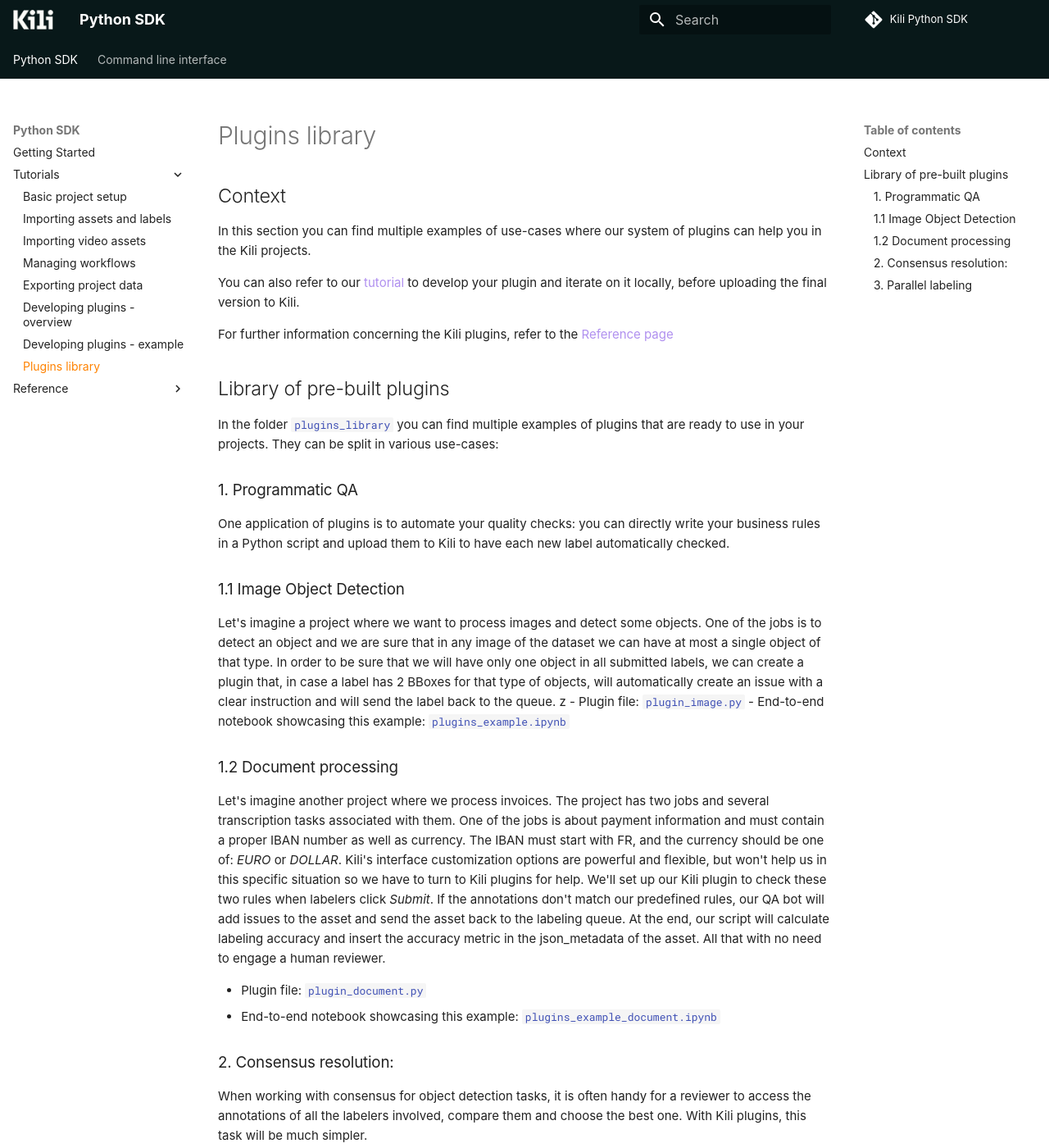
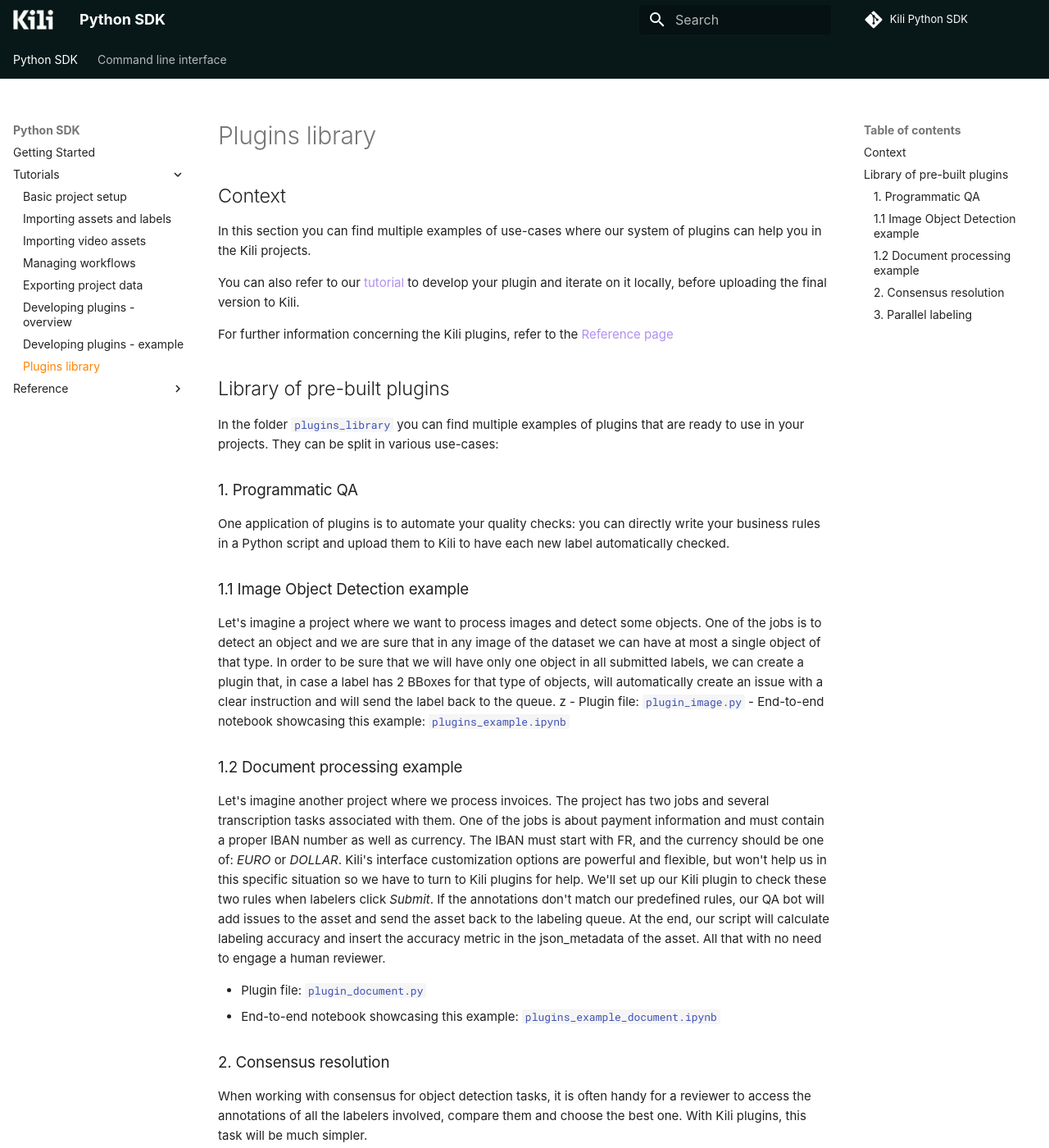
Before and after one commit to kili-technology/kili-python-sdk, an MkDocs documentation site: the page built from docs/sdk/tutorials/plugins_library.md, in a window 1280 px wide and 1400 px high. Shown: the whole window at 82% size. Built offline with MkDocs 1.6.1 and Material for MkDocs 9.7.7, drawn with Linux system fonts in a browser that asks for light colours; some web fonts are replaced; comment, search, counter and statistics services are not loaded; the version menu is left out.

Commit message:
docs: ✏️ small improvements on plugins_library page

```diff
--- a/docs/sdk/tutorials/plugins_library.md
+++ b/docs/sdk/tutorials/plugins_library.md
@@ -14,26 +14,29 @@
 
 ### 1. Programmatic QA
 One application of plugins is to automate your quality checks: you can directly write your business rules in a Python script and upload them to Kili to have each new label automatically checked.
-### 1.1 Image Object Detection
+
+### 1.1 Image Object Detection example
 
 Let's imagine a project where we want to process images and detect some objects. One of the jobs is to detect an object and we are sure that in any image of the dataset we can have at most a single object of that type. In order to be sure that we will have only one object in all submitted labels, we can create a plugin that, in case a label has 2 BBoxes for that type of objects, will automatically create an issue with a clear instruction and will send the label back to the queue.
 z
 - Plugin file: [`plugin_image.py`](https://github.com/kili-technology/kili-python-sdk/blob/master/recipes/plugins_library/plugin_image.py){target=_blank}
 - End-to-end notebook showcasing this example: [`plugins_example.ipynb`](https://github.com/kili-technology/kili-python-sdk/blob/master/recipes/plugins_example.ipynb){target=_blank}
 
-### 1.2 Document processing
+### 1.2 Document processing example
 
 Let's imagine another project where we process invoices. The project has two jobs and several transcription tasks associated with them. One of the jobs is about payment information and must contain a proper IBAN number as well as currency. The IBAN must start with FR, and the currency should be one of: *EURO* or *DOLLAR*. Kili's interface customization options are powerful and flexible, but won't help us in this specific situation so we have to turn to Kili plugins for help. We'll set up our Kili plugin to check these two rules when labelers click *Submit*. If the annotations don't match our predefined rules, our QA bot will add issues to the asset and send the asset back to the labeling queue. At the end, our script will calculate labeling accuracy and insert the accuracy metric in the json_metadata of the asset. All that with no need to engage a human reviewer.
 
 - Plugin file: [`plugin_document.py`](https://github.com/kili-technology/kili-python-sdk/blob/master/recipes/plugins_library/plugin_document.py){target=_blank}
 - End-to-end notebook showcasing this example: [`plugins_example_document.ipynb`](https://github.com/kili-technology/kili-python-sdk/blob/master/recipes/plugins_example_document.ipynb){target=_blank}
-### 2. Consensus resolution:
+
+### 2. Consensus resolution
 
 When working with consensus for object detection tasks, it is often handy for a reviewer to access the annotations of all the labelers involved, compare them and choose the best one. With Kili plugins, this task will be much simpler.
 
 For example: you can program your plugin to create an additional annotation that combines the annotations created by all the labelers. This way, you can instantaneously get a big-picture overview and only act when the situation calls for it. In large projects, this can save you a significant amount of time.
 
 - Plugin file: [`plugin_consensus.py`](https://github.com/kili-technology/kili-python-sdk/blob/master/recipes/plugins_library/plugin_consensus.py){target=_blank}
+
 ### 3. Parallel labeling
 
 For projects with specialized workforce, you can split your workforce in several groups, with each of them focused on a specific portion of your labeling tasks. For instance, group A (experts in the A domain) only does labeling for job A and group B (experts in the B domain) only does labeling for job B. With Kili Plugins, you could then combine these workflows by aggregating the annotations done by multiple labelers as one label. Your reviewers would then be presented with the combined results.
```
Also changed, not shown: recipes/plugins_library/README.md (+6 -3 lines).
